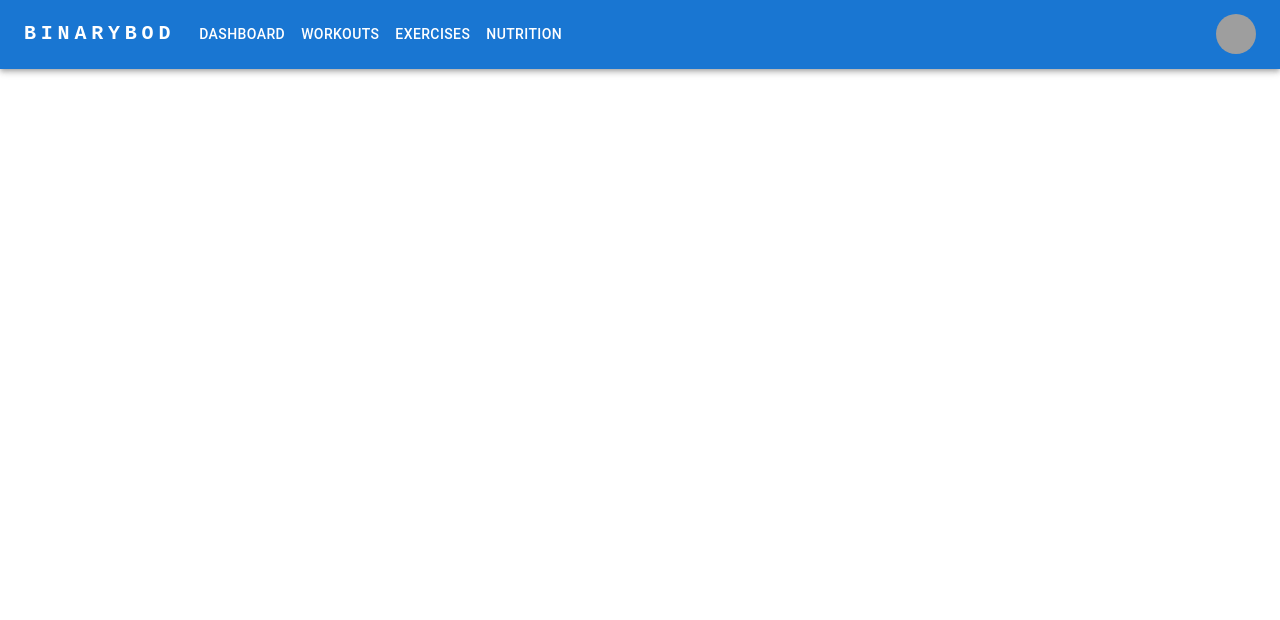
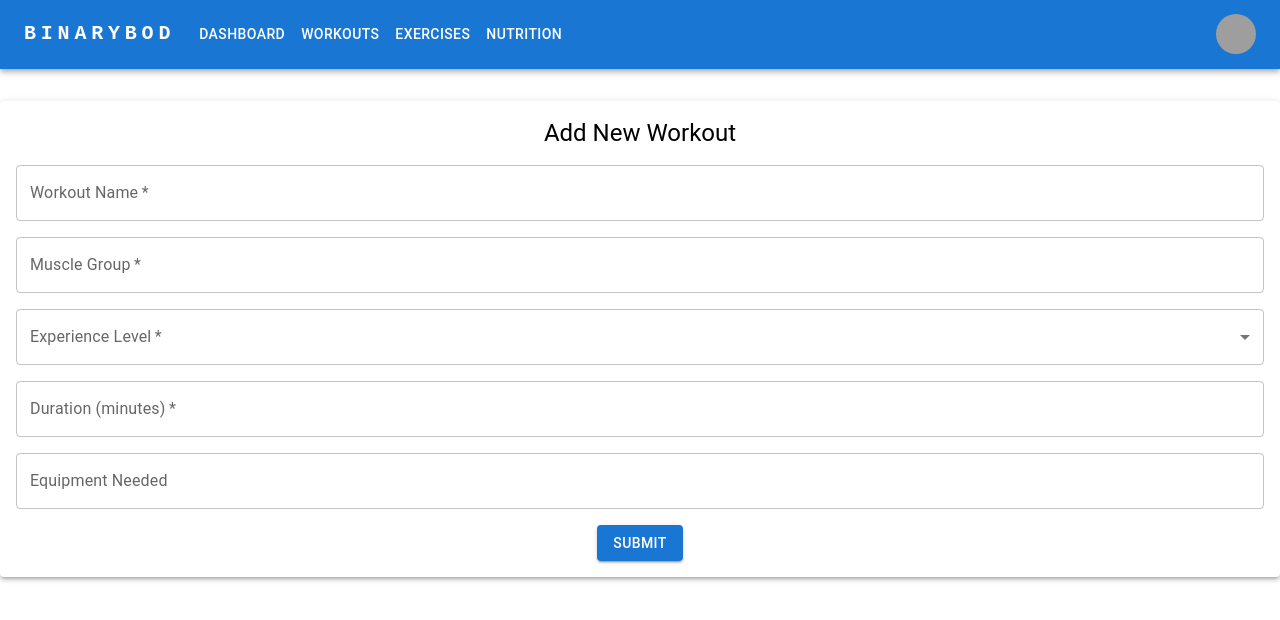
Before and after one commit to calvinpalvin/BinaryBod, a React (Create React App) app in the folder frontend/frontend/: page /workout/add in a window 1280 px wide. Shown: the top 620 px of the page. Built offline with nearby package versions, Linux system fonts and the light colour scheme; grey boxes are pictures that could not be loaded.

Commit message:
Add Workouts

```diff
--- a/frontend/frontend/src/App.tsx
+++ b/frontend/frontend/src/App.tsx
@@ -4,6 +4,7 @@ import Navbar from './components/Navbar';
 import Home from './components/Home';
 import Exercises from './components/Exercises';
 import Workouts from './components/Workouts';
+import AddWorkouts from './components/AddWorkouts'
 import Nutrition from './components/Nutrition';
 
 const App: React.FC = () => {
@@ -16,6 +17,7 @@ const App: React.FC = () => {
           <Route path="/dashboard" element={<Home />} />
           {/* <Route path="/account" element={<Home />} /> */}
           <Route path="/workouts" element={<Workouts />} />
+          <Route path="/workout/add" element={<AddWorkouts />} />
           <Route path="/exercises" element={<Exercises />} />
           <Route path="/nutrition" element={<Nutrition />} />
 
--- /dev/null
+++ b/frontend/frontend/src/components/AddWorkouts.tsx
@@ -0,0 +1,145 @@
+import React, { useState } from 'react';
+import Box from '@mui/material/Box';
+import TextField from '@mui/material/TextField';
+import Button from '@mui/material/Button';
+import Typography from '@mui/material/Typography';
+import axios from 'axios';
+import MenuItem from '@mui/material/MenuItem';
+import { useNavigate } from 'react-router-dom';
+
+const AddWorkout: React.FC = () => {
+  const navigate = useNavigate();
+  const [workoutData, setWorkoutData] = useState({
+    workoutID: '', // Add workoutID to the initial state
+    userID: '', // Add userID to the initial state
+    workoutName: '',
+    muscleGroup: '',
+    experienceLevel: '',
+    duration: '',
+    equipmentNeeded: '',
+  });
+
+  const handleChange = (e: React.ChangeEvent<HTMLInputElement>) => {
+    const { name, value } = e.target;
+    setWorkoutData({
+      ...workoutData,
+      [name]: value,
+    });
+  };
+
+  const handleSubmit = (e: React.FormEvent) => {
+    e.preventDefault();
+    // Set the workoutID and userID before sending the request
+    const workoutDataWithIDs = {
+      ...workoutData,
+      workoutID: 20, // Set the workout ID
+      userID: 10, // Replace with the actual user ID
+    };
+    axios.post('http://localhost:3000/workout/add', workoutDataWithIDs)
+      .then(response => {
+        console.log('Workout added successfully', response);
+        // Clear the form or show a success message
+        setWorkoutData({
+          workoutID: '',
+          userID: '',
+          workoutName: '',
+          muscleGroup: '',
+          experienceLevel: '',
+          duration: '',
+          equipmentNeeded: '',
+        });
+        // Navigate back to /workouts
+        navigate('/workouts');
+      })
+      .catch(error => {
+        console.error('There was an error adding the workout!', error);
+      });
+  };
+
+  const experienceLevels = [
+    {
+      value: 'Beginner',
+      label: 'Beginner',
+    },
+    {
+      value: 'Intermediate',
+      label: 'Intermediate',
+    },
+    {
+      value: 'Advanced',
+      label: 'Advanced',
+    },
+  ];
+
+  return (
+    <Box
+      component="form"
+      sx={{
+        display: 'flex',
+        flexDirection: 'column',
+        alignItems: 'center',
+        gap: 2,
+        mt: 4,
+        p: 2,
+        backgroundColor: 'white',
+        borderRadius: 1,
+        boxShadow: 3,
+      }}
+      onSubmit={handleSubmit}
+    >
+      <Typography variant="h5">Add New Workout</Typography>
+      <TextField
+        label="Workout Name"
+        name="workoutName"
+        value={workoutData.workoutName}
+        onChange={handleChange}
+        required
+        fullWidth
+      />
+      <TextField
+        label="Muscle Group"
+        name="muscleGroup"
+        value={workoutData.muscleGroup}
+        onChange={handleChange}
+        required
+        fullWidth
+      />
+      <TextField
+        select
+        label="Experience Level"
+        name="experienceLevel"
+        value={workoutData.experienceLevel}
+        onChange={handleChange}
+        required
+        fullWidth
+      >
+        {experienceLevels.map((option) => (
+          <MenuItem key={option.value} value={option.value}>
+            {option.label}
+          </MenuItem>
+        ))}
+      </TextField>
+      <TextField
+        label="Duration (minutes)"
+        name="duration"
+        type="number"
+        value={workoutData.duration}
+        onChange={handleChange}
+        required
+        fullWidth
+      />
+      <TextField
+        label="Equipment Needed"
+        name="equipmentNeeded"
+        value={workoutData.equipmentNeeded}
+        onChange={handleChange}
+        fullWidth
+      />
+      <Button variant="contained" color="primary" type="submit">
+        Submit
+      </Button>
+    </Box>
+  );
+};
+
+export default AddWorkout;
--- a/frontend/frontend/src/components/Exercises.tsx
+++ b/frontend/frontend/src/components/Exercises.tsx
@@ -1,4 +1,5 @@
 import React, { useEffect, useState } from 'react';
+import Box from '@mui/material/Box';
 import { styled } from '@mui/material/styles';
 import Table from '@mui/material/Table';
 import TableBody from '@mui/material/TableBody';
@@ -61,6 +62,15 @@ const Exercises: React.FC = () => {
   );
 
   return (
+    <Box
+      sx={{
+        display: 'flex',
+        justifyContent: 'center',
+        alignItems: 'center',
+        minHeight: '100vh',
+        backgroundColor: '#f5f5f5',
+      }}
+      >
     <TableContainer component={Paper}>
       <Table sx={{ minWidth: 700 }} aria-label="customized table">
         <TableHead>
@@ -87,6 +97,7 @@ const Exercises: React.FC = () => {
         </TableBody>
       </Table>
     </TableContainer>
+    </Box>
   );
 }
 
--- a/frontend/frontend/src/components/Home.tsx
+++ b/frontend/frontend/src/components/Home.tsx
@@ -43,6 +43,15 @@ const Home: React.FC = () => {
     // </div>
 
     return (
+      <Box
+      sx={{
+        display: 'flex',
+        justifyContent: 'center',
+        alignItems: 'center',
+        minHeight: '100vh',
+        backgroundColor: '#f5f5f5',
+      }}
+      >
         <Card sx={{ minWidth: 275 }}>
           <CardContent>
             {data ? (
@@ -73,6 +82,7 @@ const Home: React.FC = () => {
             )}
           </CardContent>
         </Card>
+        </Box>
       );
     };
 
--- a/frontend/frontend/src/components/Workouts.tsx
+++ b/frontend/frontend/src/components/Workouts.tsx
@@ -8,6 +8,8 @@ import TableHead from '@mui/material/TableHead';
 import TableRow from '@mui/material/TableRow';
 import Paper from '@mui/material/Paper';
 import axios from 'axios';
+import Button from '@mui/material/Button';
+import { Link } from 'react-router-dom';
 
 
 const StyledTableCell = styled(TableCell)(({ theme }) => ({
@@ -61,6 +63,7 @@ const Workouts: React.FC = () => {
   );
 
   return (
+    <div>
     <TableContainer component={Paper}>
       <Table sx={{ minWidth: 700 }} aria-label="customized table">
         <TableHead>
@@ -87,6 +90,11 @@ const Workouts: React.FC = () => {
         </TableBody>
       </Table>
     </TableContainer>
+
+    <Button variant="contained" component={Link} to="/workout/add">
+    Add Workout
+    </Button>
+    </div>
   );
 }
 
```
